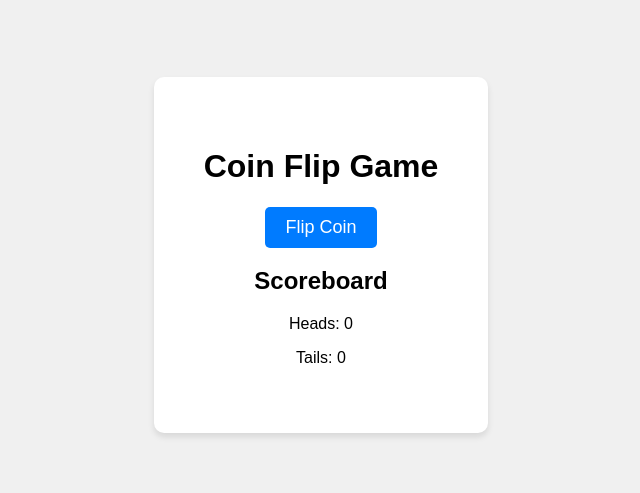
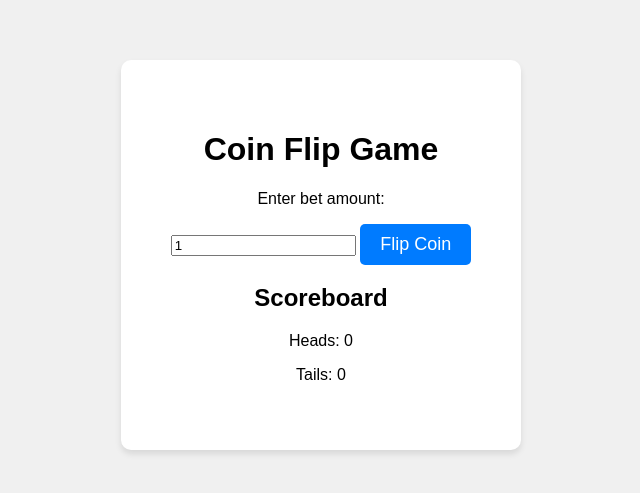
Before and after one commit to LeeBullish/coin-flip-game, a plain HTML site: page index.html in a window 1280 px wide. Shown: the part 153-646 px from the top of the page, without its empty margins (319-959 px from the left). Drawn offline with Linux system fonts and the light colour scheme.

Commit message:
Update index.html

```diff
--- a/index.html
+++ b/index.html
@@ -9,6 +9,8 @@
 <body>
     <div class="container">
         <h1>Coin Flip Game</h1>
+        <p>Enter bet amount:</p>
+        <input type="number" id="betAmount" min="1" value="1">
         <button id="flipButton">Flip Coin</button>
         <p id="result"></p>
         <h2>Scoreboard</h2>
```
